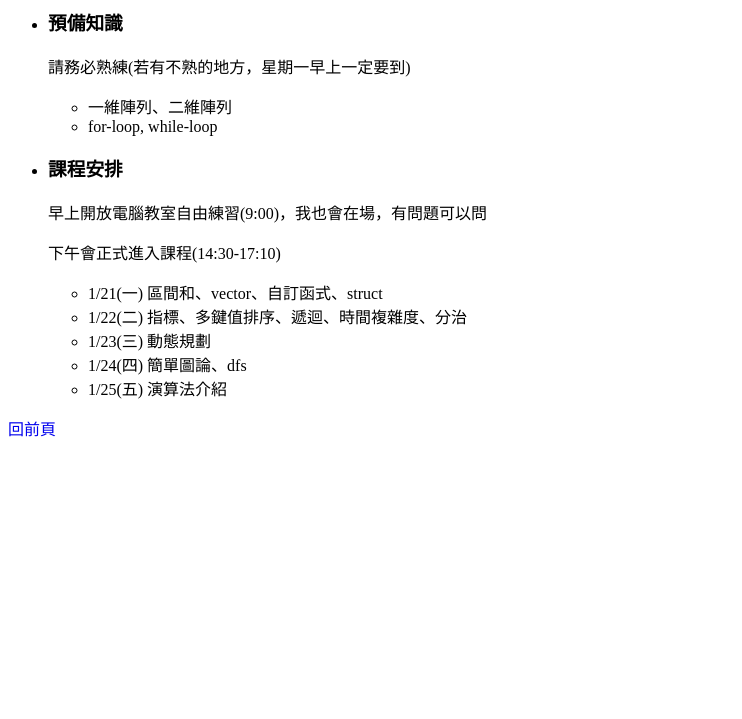
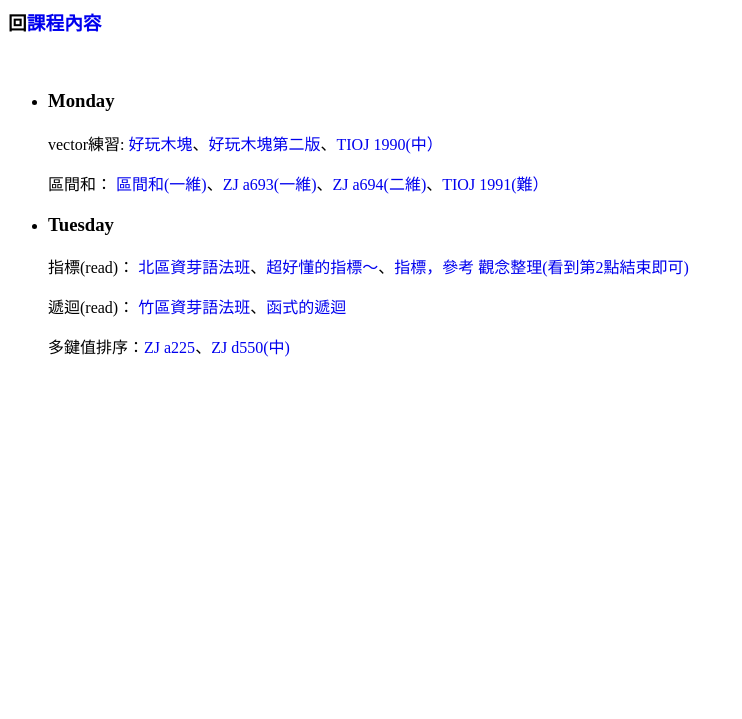
Before and after one commit to Royyaha/royyaha.github.io, a plain HTML site: page info.html in a window 1280 px wide. Shown: the part 81-800 px from the top of the page, without its empty margins (0-742 px from the left). Drawn offline with Linux system fonts and the light colour scheme.

Commit message:
Update info.html

```diff
--- a/info.html
+++ b/info.html
@@ -11,27 +11,26 @@
 </head>
 
 <body>
-<h1>課程內容</h1>
+<h1>題目們</h1>
+<h3>回<a href="index.html">課程內容</a></h3>
+
+
+
+</br>
+
 <ul>
     <li>
-        <h3>預備知識</h3><p>請務必熟練(若有不熟的地方，星期一早上一定要到)</p>
-        <ul>
-            <li>一維陣列、二維陣列</li>
-            <li>for-loop, while-loop</li>
-        </ul>
+        <h3>Monday</h3>
+        <p>vector練習: <a href="http://163.23.148.33/JudgeOnline/problem.php?id=1133">好玩木塊</a>、<a href="http://163.23.148.33/JudgeOnline/problem.php?id=1134">好玩木塊第二版</a>、<a href="https://tioj.ck.tp.edu.tw/submissions/123258">TIOJ 1990(中）</a></p>
+        <p>區間和： <a href="http://163.23.148.33/JudgeOnline/problem.php?id=1135">區間和(一維)</a>、<a href="https://zerojudge.tw/ShowProblem?problemid=a693">ZJ a693(一維)</a>、<a href="https://zerojudge.tw/ShowProblem?problemid=a694">ZJ a694(二維)</a>、<a href="https://tioj.ck.tp.edu.tw/problems/1991">TIOJ 1991(難）</a></p>
     </li>
-    <li><h3>課程安排</h3>
-        <p>早上開放電腦教室自由練習(9:00)，我也會在場，有問題可以問</p>
-        <p>下午會正式進入課程(14:30-17:10)</p>
-        <ul>
-            <li>1/21(一) 區間和、vector、自訂函式、struct</li>
-            <li>1/22(二) 指標、多鍵值排序、遞迴、時間複雜度、分治</li>
-            <li>1/23(三) 動態規劃</li>
-            <li>1/24(四) 簡單圖論、dfs</li>
-            <li>1/25(五) 演算法介紹</li>
-        </ul>
+    <li>
+        <h3>Tuesday</h3>
+        <p>指標(read)： <a href="https://www.csie.ntu.edu.tw/~b04902031/memory.html#1">北區資芽語法班</a>、<a href="https://kopu.chat/2017/05/15/c%E8%AA%9E%E8%A8%80-%E8%B6%85%E5%A5%BD%E6%87%82%E7%9A%84%E6%8C%87%E6%A8%99%EF%BC%8C%E5%88%9D%E5%AD%B8%E8%80%85%E8%AB%8B%E9%80%B2%EF%BD%9E/">超好懂的指標～</a>、<a href="https://dotblogs.com.tw/brian/2012/10/18/77588">指標，參考 觀念整理(看到第2點結束即可)</a></p>
+        <p>遞迴(read)：<a href="https://drive.google.com/file/d/0B6NYSy8f6mQLVkQ0TzdFWGhQUzg/view"> 竹區資芽語法班</a>、<a href="https://codingsimplifylife.blogspot.com/2017/03/c-13-16.html#more">函式的遞迴</a></p>
+        <p>多鍵值排序：<a href="https://zerojudge.tw/ShowProblem?problemid=a225">ZJ a225</a>、<a href="https://zerojudge.tw/ShowProblem?problemid=d550">ZJ d550(中)</a></p>
     </li>
+
 </ul>
-<p><a href="index.html">回前頁</a></p>
 </body>
 </html>
```
